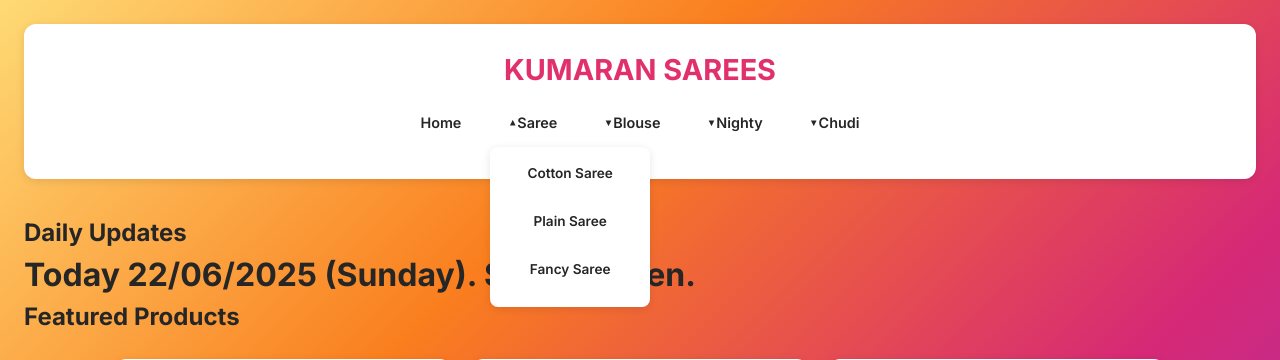
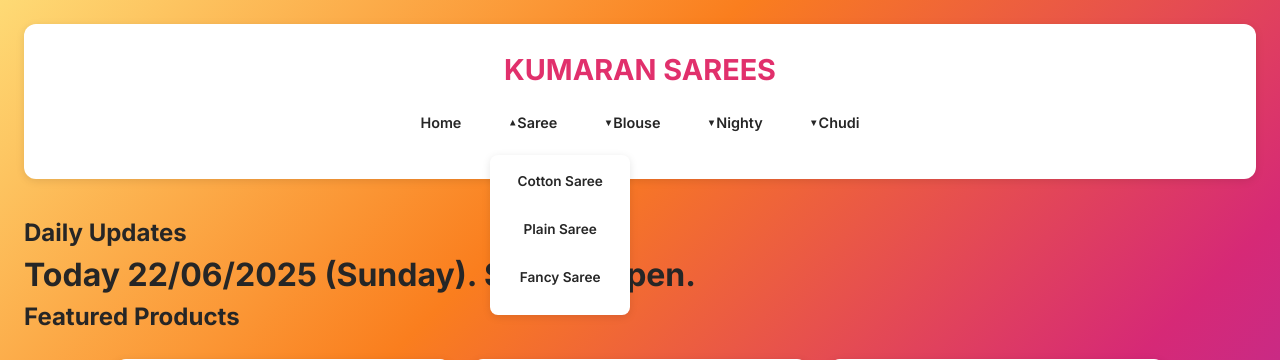
Before and after one commit to Praveenprojects21611/saree_for_kumaran, a Flask app: page / in a window 1280 px wide, after a click on "Saree". Shown: the top 360 px of the page. Run offline with Flask 3, Linux system fonts and the light colour scheme.

Commit message:
Daily Update

```diff
--- a/static/css/styles.css
+++ b/static/css/styles.css
@@ -78,6 +78,8 @@
   display: flex;
   align-items: center;
   border-radius: 8px;
+  cursor: pointer;
+  touch-action: manipulation;
 }
 
 nav a:hover, nav a:active, nav a:focus, .dropdown-toggle:hover, .dropdown-toggle:active, .dropdown-toggle:focus {
@@ -108,20 +110,22 @@
 .dropdown-menu {
   display: none;
   position: absolute;
-  top: 100%;
+  top: calc(100% + 0.5rem); /* Add spacing below toggle */
   left: 0;
+  right: 0; /* Stretch to parent width */
   background: var(--card-bg);
   border-radius: 8px;
   box-shadow: var(--shadow);
-  min-width: 160px;
+  min-width: 140px;
+  max-width: 100%; /* Prevent overflow */
   padding: 0.5rem;
-  z-index: 100;
+  z-index: 1000; /* Ensure above other elements */
   opacity: 0;
   transform: translateY(8px);
   transition: opacity var(--transition-speed) ease, transform var(--transition-speed) ease;
 }
 
-.dropdown:hover .dropdown-menu, .dropdown-menu.show {
+.dropdown-menu.show {
   display: block;
   opacity: 1;
   transform: translateY(0);
@@ -136,6 +140,7 @@
   transition: background var(--transition-speed) ease, color var(--transition-speed) ease;
   min-height: var(--touch-target-size);
   border-radius: 6px;
+  touch-action: manipulation;
 }
 
 .dropdown-menu a:hover, .dropdown-menu a:active, .dropdown-menu a:focus {
@@ -277,15 +282,18 @@
     gap: clamp(0.3rem, 1.5vw, 0.6rem);
     overflow-x: auto;
     padding: 0.5rem var(--container-padding);
+    -webkit-overflow-scrolling: touch; /* Smooth scrolling on iOS */
   }
   nav a, .dropdown-toggle {
     font-size: clamp(0.75rem, 2.3vw, 0.85rem);
     padding: 0.4rem 0.6rem;
   }
   .dropdown-menu {
+    width: 100%;
+    min-width: 120px;
+    max-width: 200px; /* Prevent overly wide dropdowns */
     left: 0;
-    width: 100%;
-    min-width: 140px;
+    right: auto;
     transform: translateY(8px);
   }
 }
```
